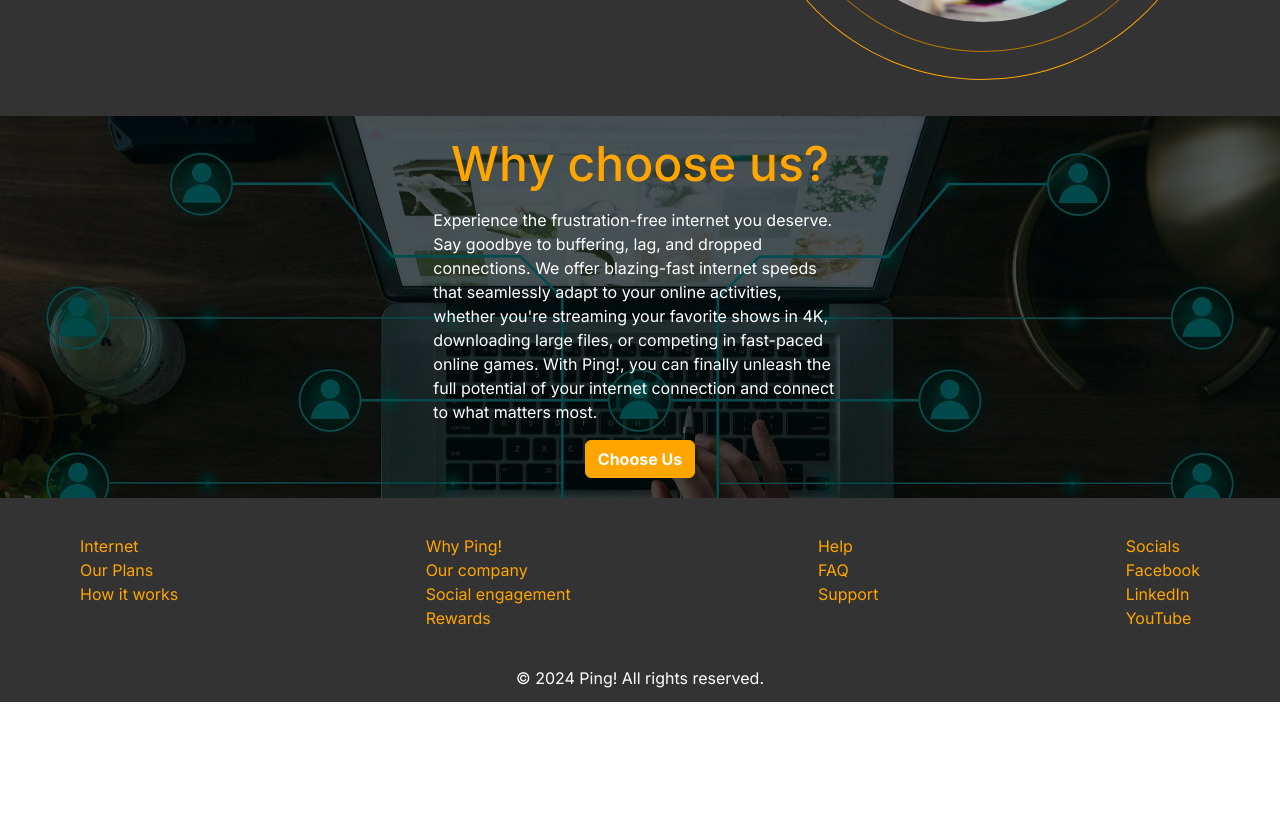
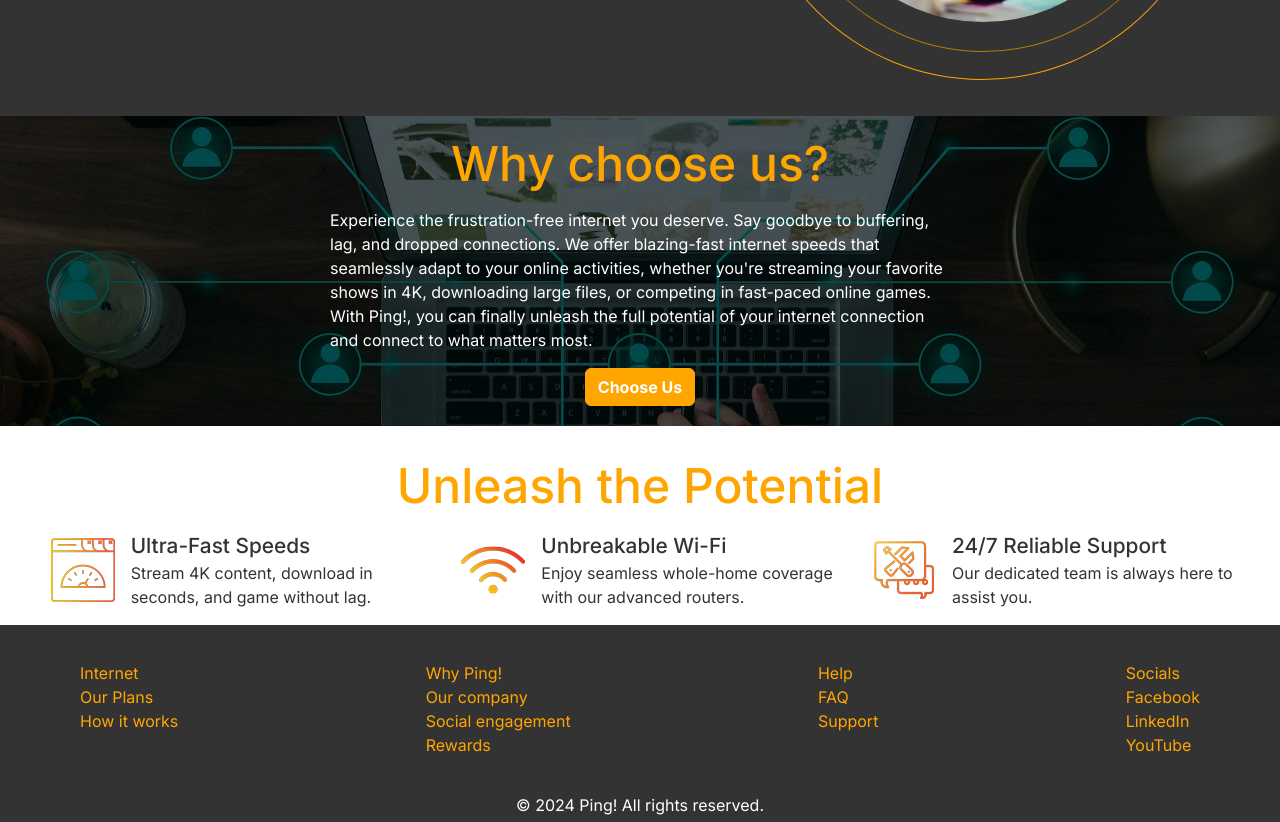
Before and after one commit to krisbelangernelson/internet-provider-ui-nextjs, a Next.js app: page / in a window 1280 px wide. Shown: the part 500-1322 px from the top of the page. Before the commit the page ends 1202 px from the top, so only its background shows below. Built offline with nearby package versions, Linux system fonts and the light colour scheme.

Commit message:
feat: feature summary

```diff
--- a/src/app/globals.scss
+++ b/src/app/globals.scss
@@ -72,6 +72,11 @@ h1 {
   line-height: 3.5rem;
 }
 
+h4 {
+  font-size: 1.3rem;
+  font-weight: 500;
+}
+
 h5 {
   font-size: 1.25rem;
   font-weight: 500;
--- /dev/null
+++ b/src/components/pages/Home/FeatureSummaryItem.tsx
@@ -0,0 +1,24 @@
+import Image, { StaticImageData } from 'next/image'
+
+interface FeaturesSummaryItemProps {
+  imgSrc: StaticImageData
+  heading: string
+  subHeading: string
+}
+
+export default function FeaturesSummaryItem(props: FeaturesSummaryItemProps) {
+  const { imgSrc, heading, subHeading } = props
+  return (
+    <div className="">
+      <div className="grid grid-cols-12">
+
+        <Image src={imgSrc} loading="lazy" alt="Feature image" className="col-span-3 text-end mt-2 justify-self-end me-4" />
+
+        <div className="col-span-9 text-start">
+          <h4>{heading}</h4>
+          <p>{subHeading}</p>
+        </div>
+      </div>
+    </div>
+  )
+}
--- /dev/null
+++ b/src/components/pages/Home/FeaturesSummary.tsx
@@ -0,0 +1,33 @@
+import SpeedImg from '@public/assets/icons/page-speed.png'
+import WifiImg from '@public/assets/icons/wifi.png'
+import SupportImg from '@public/assets/icons/support.png'
+import FeaturesSummaryItem from './FeatureSummaryItem'
+
+export default function FeaturesSummary() {
+  return (
+    <section className="section-light features-summary">
+      <div className="flex flex-col lg:flex-row mt-4">
+        <div className="flex-col text-center my-4">
+          <h1 className="primary mb-4">Unleash the Potential</h1>
+          <div className="item-container grid grid-cols-1 lg:grid-cols-3 px-4 lg:px-8 gap-4 lg:gap-4">
+            <FeaturesSummaryItem
+              imgSrc={SpeedImg}
+              heading="Ultra-Fast Speeds"
+              subHeading="Stream 4K content, download in seconds, and game without lag."
+            />
+            <FeaturesSummaryItem
+              imgSrc={WifiImg}
+              heading="Unbreakable Wi-Fi"
+              subHeading="Enjoy seamless whole-home coverage with our advanced routers."
+            />
+            <FeaturesSummaryItem
+              imgSrc={SupportImg}
+              heading="24/7 Reliable Support"
+              subHeading="Our dedicated team is always here to assist you."
+            />
+          </div>
+        </div>
+      </div>
+    </section>
+  )
+}
--- a/src/components/pages/Home/Home.tsx
+++ b/src/components/pages/Home/Home.tsx
@@ -1,6 +1,6 @@
 import HeroSection from './HeroSection'
 import WhyChooseUs from './WhyChooseUs'
-// import FeaturesSummary from './FeaturesSummary'
+import FeaturesSummary from './FeaturesSummary'
 // import Features from './Features'
 // import FeaturesSummaryMore from './FeaturesSummaryMore'
 // import FeaturesMore from './FeaturesMore'
@@ -12,8 +12,8 @@ export default function Home() {
     <>
       <HeroSection />
       <WhyChooseUs />
-      {/* <FeaturesSummary />
-      <Features />
+      <FeaturesSummary />
+      {/* <Features />
       <FeaturesSummaryMore />
       <FeaturesMore />
       <Testimonials />
--- a/src/components/pages/Home/WhyChooseUs.tsx
+++ b/src/components/pages/Home/WhyChooseUs.tsx
@@ -12,8 +12,9 @@ export default function WhyChooseUs() {
     <section className="section-dark">
       <LazyBackgroundImg img="/assets/images/why-choose-595h.jpg">
         <div className="p-5">
-          <div className="text-center grid lg:grid-cols-6">
-            <div className="lg:col-start-2 lg:col-span-2 xl:col-start-3 xl:col-span-2 grid gap-4">
+          <div className="text-center grid md:grid-cols-12">
+            <div className="md:col-start-3 md:col-span-8 lg:col-start-4 lg:col-span-6 2xl:col-start-5 2xl:col-span-4">
+              <div className="grid gap-4">
                 <h1 className="primary" style={{ fontSize: '3rem' }}>
                   Why choose us?
                 </h1>
@@ -35,7 +36,7 @@ export default function WhyChooseUs() {
                     {FORMS.buttons.chooseUs.label}
                   </button>
                 </div>
-
+              </div>
             </div>
           </div>
         </div>
```
Lines whose indentation alone changed are shown as unchanged.
